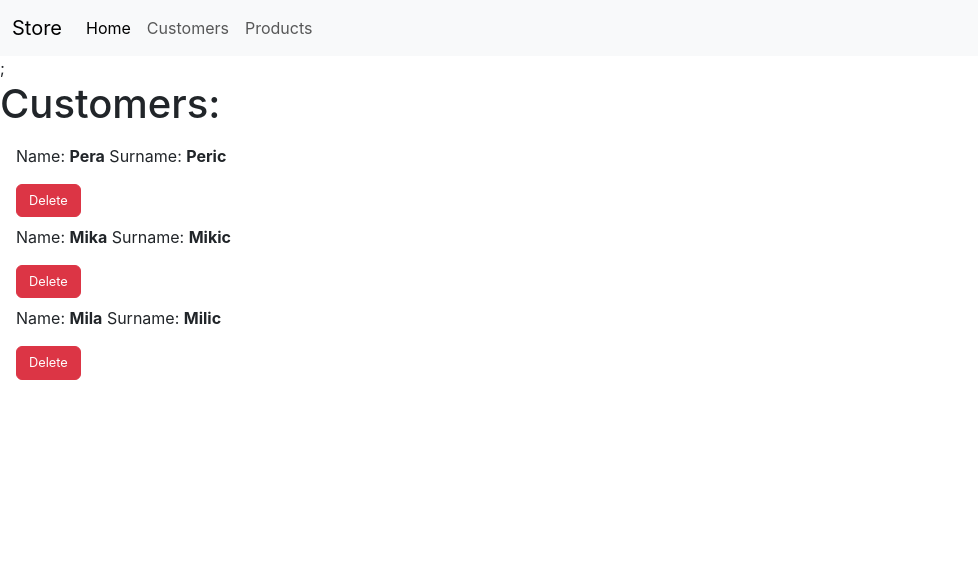
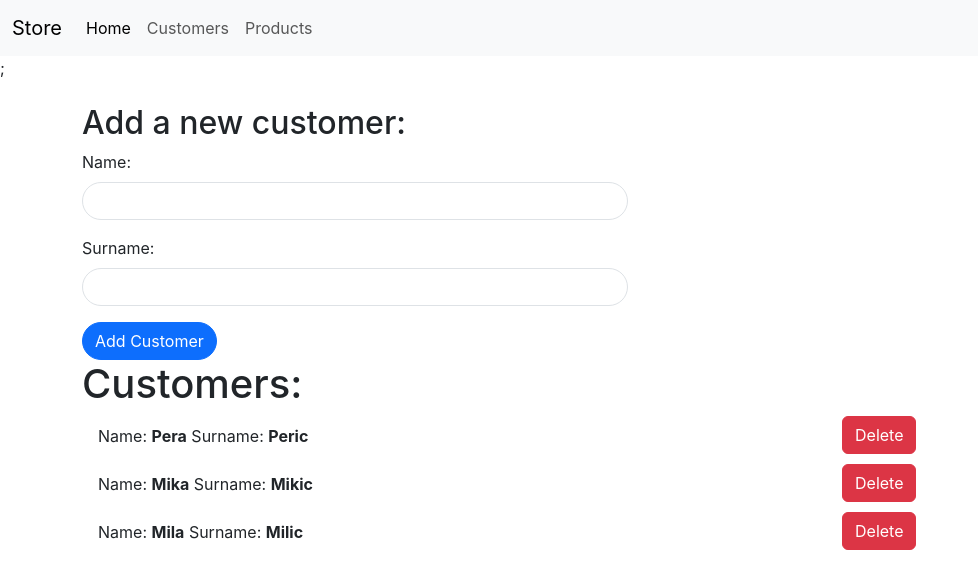
Before and after one commit to BiljanaDa/store_app, a React (Create React App) app: page /customers in a window 1280 px wide. Shown: the top 588 px of the page, without its empty margins (0-978 px from the left). Built offline with nearby package versions, Linux system fonts and the light colour scheme.

Commit message:
new customer form

```diff
--- a/src/pages/AppCustomers.js
+++ b/src/pages/AppCustomers.js
@@ -3,31 +3,87 @@ import CustomerService from "../service/CustomerService";
 
 export default function AppCustomers() {
   const [customers, setCustomers] = useState(CustomerService.getAll());
+  const [newCustomer, setNewCustomer] = useState({ name: "", surname: "" });
 
   const handleDeleteCustomer = (customerId) => {
     CustomerService.deleteCustomer(customerId);
     setCustomers([...CustomerService.getAll()]);
   };
 
+  const handleAddCustomer = (e) => {
+    e.preventDefault();
+    CustomerService.addNewCustomer(newCustomer);
+    setCustomers([...CustomerService.getAll()]);
+    setNewCustomer({ name: "", surname: "" });
+  };
+
   return (
-    <div>
+    <div className="container">
+      <div className="row mt-4">
+        <div className="col-12 col-md-6">
+          <h2>Add a new customer:</h2>
+          <form className="needs-validation">
+            <div className="mb-3">
+              <label htmlFor="name" className="form-label">
+                Name:
+              </label>
+              <input
+                type="text"
+                className="form-control rounded-pill"
+                id="name"
+                value={newCustomer.name}
+                onChange={(e) =>
+                  setNewCustomer({ ...newCustomer, name: e.target.value })
+                }
+                required
+              />
+            </div>
+            <div className="mb-3">
+              <label htmlFor="surname" className="form-label">
+                Surname:
+              </label>
+              <input
+                type="text"
+                className="form-control rounded-pill"
+                id="surname"
+                value={newCustomer.surname}
+                onChange={(e) =>
+                  setNewCustomer({ ...newCustomer, surname: e.target.value })
+                }
+                required
+              />
+            </div>
+            <button
+              type="button"
+              className="btn btn-primary rounded-pill"
+              onClick={handleAddCustomer}
+            >
+              Add Customer
+            </button>
+          </form>
+        </div>
+      </div>
+
       <h1>Customers:</h1>
       {customers.map((customer) => (
-        <div key={customer.id}>
+        <div key={customer.id} className="row mb-2">
+          <div className="col">
             <ul className="list-group list-group-flush">
               <li className="list-group-item">
                 Name: <strong>{customer.name}</strong> Surname:{" "}
                 <strong>{customer.surname}</strong>
               </li>
             </ul>
+          </div>
+          <div className="col-4">
             <button
-            className="btn btn-danger mt-2"
-            style={{ fontSize: "0.8rem", marginLeft: "1rem" }}
+              className="btn btn-danger"
               onClick={() => handleDeleteCustomer(customer.id)}
             >
               Delete
             </button>
           </div>
+        </div>
       ))}
     </div>
   );
--- a/src/service/CustomerService.js
+++ b/src/service/CustomerService.js
@@ -1,5 +1,6 @@
 class CustomerService {
   constructor() {
+    this.nextId = 4;
     this.customers = [
       { id: 1, name: "Pera", surname: "Peric" },
       { id: 2, name: "Mika", surname: "Mikic" },
@@ -16,6 +17,11 @@ class CustomerService {
       (customer) => customer.id !== customerId
     );
   }
+
+  addNewCustomer(newCustomer) {
+    const customerToAdd = { id: this.nextId++, ...newCustomer };
+    this.customers.push(customerToAdd);
+  }
 }
 
 export default new CustomerService();
```
Lines whose indentation alone changed are shown as unchanged.
